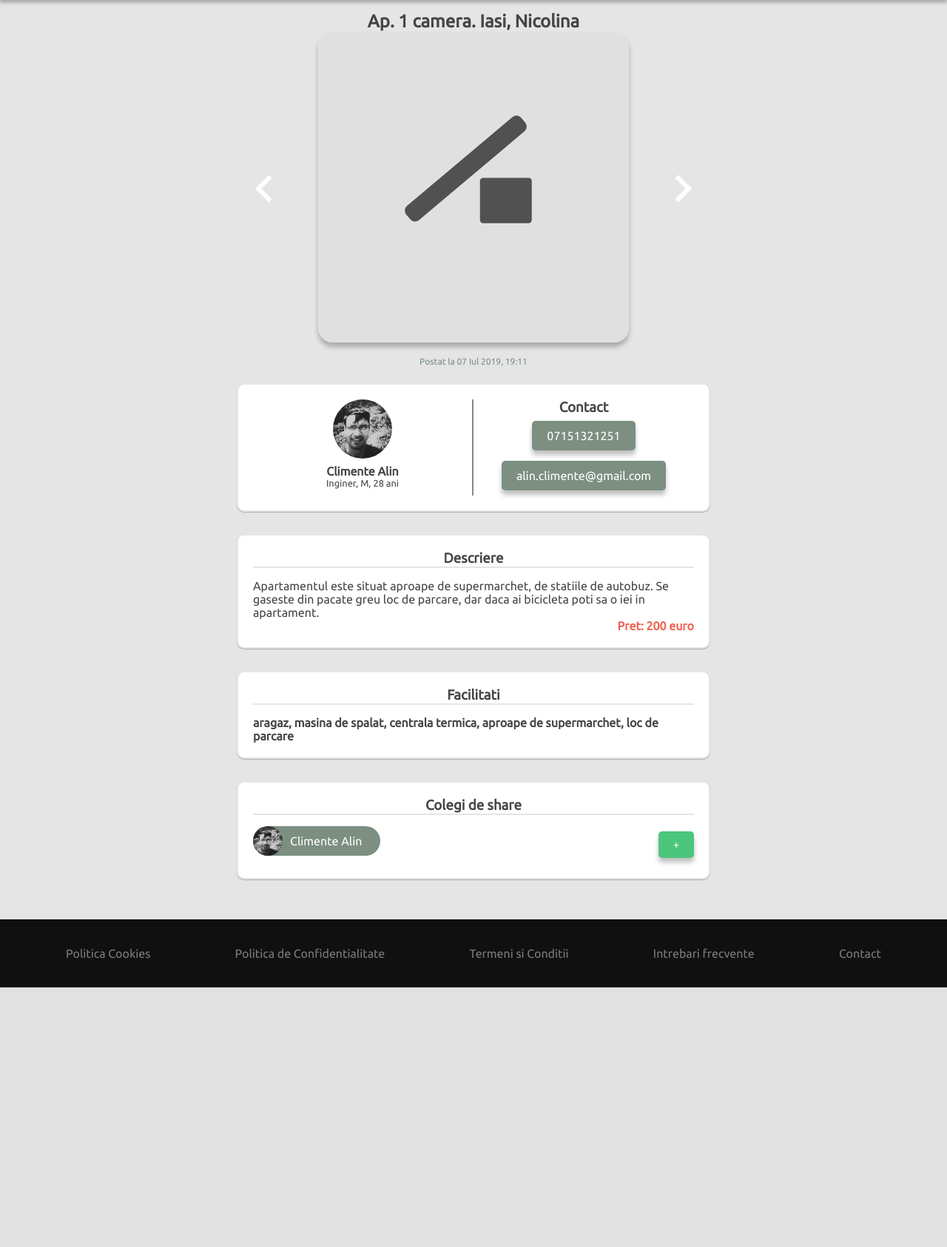
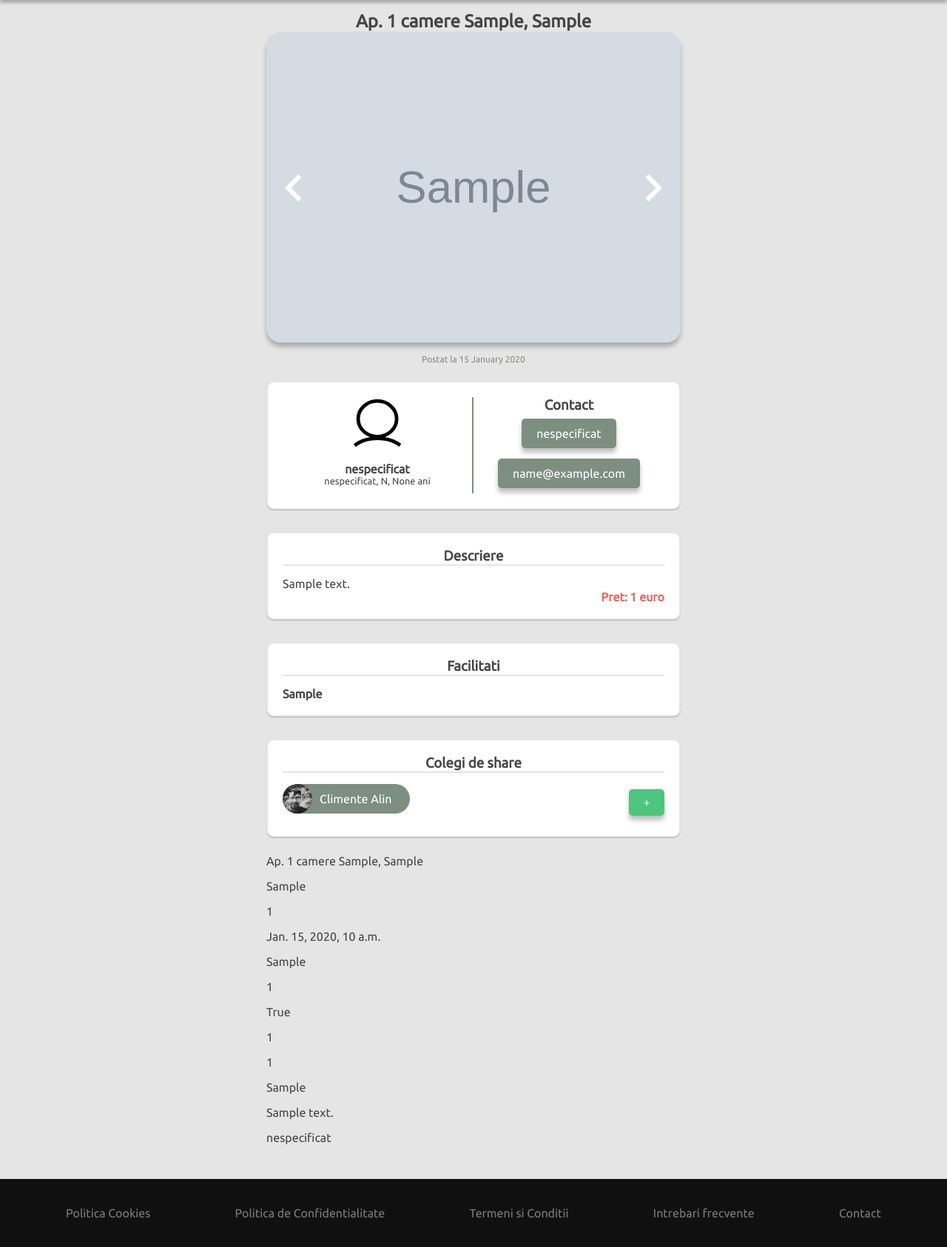
Before and after one commit to ClimenteA/chirieshare-draft2, a Django app: page /anunturi/detalii-anunt/1/ in a window 1280 px wide. Shown: the part 50-1736 px from the top of the page at 74% size. Before the commit the page ends 1385 px from the top, so only its background shows below. Run offline with Django 3.2, Linux system fonts and the light colour scheme; tables that the repository leaves empty hold one stand-in row (values such as "Sample post"); grey boxes marked "Sample" are stand-in pictures; parts of the project's set-up code (start-up, migrations or seed data) failed here and were passed over.

Commit message:
detalii anunt

```diff
--- a/chirieshare/chirieshare/urls.py
+++ b/chirieshare/chirieshare/urls.py
@@ -30,6 +30,7 @@ urlpatterns = [
     path('anunturi/adauga-la-favorite/<id_anunt>/', views.adauga_la_favorite, name="adauga_la_favorite"),
     path('anunturi/scoate-de-la-favorite/<id_anunt>/', views.scoate_de_la_favorite, name="scoate_de_la_favorite"),
     path('anunturi/filtreaza/<localitate>/<zona>/<apcam>/<pret>/', views.anunturi, name="anunturi"),
+    path('detalii-anunt/<id_anunt>/', views.detalii_anunt, name="detalii_anunt"),
     path('anunturi/detalii-anunt/<id_anunt>/', views.detalii_anunt, name="detalii_anunt"),
     # path('cont/', views.cont, name="cont"),
     # path('cont/<id_utilizator>/', views.cont, name="cont"),
--- a/chirieshare/website/models.py
+++ b/chirieshare/website/models.py
@@ -47,13 +47,16 @@ class Utilizator(AbstractUser):
     """
     email      = models.EmailField(unique=True)
     descriere  = models.CharField(max_length=255, blank=True)
-    ocupatie   = models.CharField(max_length=50, blank=True)
-    sex        = models.CharField(max_length=1, default="N", blank=True)
-    token      = models.CharField(max_length=1, blank=True)
+    ocupatie   = models.CharField(max_length=50, blank=True, default="nespecificat")
+    nume       = models.CharField(max_length=50, blank=True, default="nespecificat")
+    sex        = models.CharField(max_length=1, blank=True, default="N")
     varsta     = models.PositiveIntegerField(blank=True, null=True)
     buget      = models.PositiveIntegerField(blank=False, null=True)
-    imagine_profil  = models.ImageField(blank=True, upload_to="utilizatori/")
+    telefon    = models.CharField(max_length=20, blank=True, default="nespecificat")
+    imagine_profil  = models.ImageField(blank=True, upload_to="utilizatori/", default="utilizatori/imagine_profil.svg")
     cont_premium    = models.BooleanField(default=False)
+
+    token = models.CharField(max_length=1, blank=True)
 
     #Scoatem field/coloanele
     first_name = None
@@ -67,10 +70,6 @@ class Utilizator(AbstractUser):
 
     def __str__(self):
         return f"{self.email}"
-
-    @property
-    def nume(self):
-        return f"{self.email.split('@')[0]}"
 
     class Meta:
         verbose_name_plural = "Utilizatori"
@@ -123,7 +122,10 @@ class Anunt(models.Model):
 
     @property
     def titlu(self):
-        return f"{self.localitate}, {self.zona}"
+        if self.apartament:
+            return f"Ap. {self.numar_camere} camere {self.localitate}, {self.zona}"
+        else:
+            return f"{self.numar_camere} camere  in {self.localitate}, {self.zona}"
 
     class Meta:
         verbose_name_plural = "Anunturi"
--- a/chirieshare/website/templates/actualizare_cont.html
+++ b/chirieshare/website/templates/actualizare_cont.html
@@ -26,6 +26,12 @@
         <span>Ocupatie</span>
         <input type="text" id="ocupatie" placeholder="Ex: Inginer" />
       </label>
+
+      <label for="ocupatie">
+        <span>Telefon</span>
+        <input type="text" id="telefon" placeholder="Ex: 0723.." />
+      </label>
+
 
       <div class="mixt">
         <label for="sex">
--- a/chirieshare/website/templates/detalii_anunt.html
+++ b/chirieshare/website/templates/detalii_anunt.html
@@ -9,54 +9,47 @@
 
 
 {% block content %}
+
+
 <div class="carousel fluid">
-<h2 class="title">Ap. 1 camera. Iasi, Nicolina</h2>
+<h2 class="title">{{ anunt.titlu }}</h2>
 <ul class="images">
-    <li><img src="{% static 'logo_placeholder.svg' %}" alt="" /></li>
-    <!-- <li><img src="./pics/2.jpg" alt="" /></li>
-        <li><img src="./pics/3.jpg" alt="" /></li>
-        <li><img src="./pics/4.jpg" alt="" /></li>
-        <li><img src="./pics/2.jpg" alt="" /></li>
-        <li><img src="./pics/3.jpg" alt="" /></li> -->
+    <li><img src="/media/{{ anunt.img1 }}" /></li>
+    <li><img src="/media/{{ anunt.img2 }}" onerror="this.remove()" /></li>
+    <li><img src="/media/{{ anunt.img3 }}" onerror="this.remove()" /></li>
+    <li><img src="/media/{{ anunt.img4 }}" onerror="this.remove()" /></li>
+    <li><img src="/media/{{ anunt.img5 }}" onerror="this.remove()" /></li>
+    <li><img src="/media/{{ anunt.img6 }}" onerror="this.remove()" /></li>
 </ul>
 
 <img id="prev" src="{% static 'icons/chevron_left.svg' %}" alt="prev" />
 <img id="next" src="{% static 'icons/chevron_right.svg' %}" alt="next" />
-<span class="tip mtop">Postat la 07 Iul 2019, 19:11</span>
+<span class="tip mtop">Postat la {{ anunt.data_postarii| date:'j F Y' }}</span>
 </div>
 
 <article class="card user fluid">
 <section class="profile">
-    <img src="{% static 'ca.jpg' %}" />
-    <span class="name">Climente Alin</span>
-    <span class="about">Inginer, M, 28 ani</span>
+    <img src="/media/{{ user.imagine_profil }}" />
+    <span class="name">{{ user.nume }}</span>
+    <span class="about">{{ user.ocupatie }}, {{ user.sex }}, {{ user.varsta }} ani</span>
 </section>
 
 <section class="contact">
     <h3 class="bold">Contact</h3>
-    <button class="darkish">07151321251</button>
-    <button class="darkish">
-    alin.climente@gmail.com
-    </button>
+    <button class="darkish">{{ user.telefon }}</button>
+    <button class="darkish">{{ user.email }}</button>
 </section>
 </article>
 
 <article class="card fluid">
 <h3 class="title">Descriere</h3>
-<p>
-    Apartamentul este situat aproape de supermarchet, de statiile de
-    autobuz. Se gaseste din pacate greu loc de parcare, dar daca ai
-    bicicleta poti sa o iei in apartament.
-</p>
-<span class="right bold secondary-text"> Pret: 200 euro </span>
+<p>{{ anunt.descriere }}</p>
+<span class="right bold secondary-text"> Pret: {{ anunt.pret }} euro </span>
 </article>
 
 <article class="card fluid">
 <h3 class="title">Facilitati</h3>
-<p class="bold">
-    aragaz, masina de spalat, centrala termica, aproape de supermarchet,
-    loc de parcare
-</p>
+<p class="bold">{{ anunt.facilitati }}</p>
 </article>
 
 <article class="card fluid">
@@ -65,4 +58,86 @@
 <button class="sm right complementary">+</button>
 </article>
 
+
+
+
+
+<p>{{ anunt.titlu }}</p>
+<p>{{ anunt.zona }}</p>
+<p>{{ anunt.pret }}</p>
+<p>{{ anunt.data_postarii }}</p>
+<p>{{ anunt.localitate }}</p>
+<p>{{ anunt.id }}</p>
+<p>{{ anunt.apartament }}</p>
+<p>{{ anunt.numar_camere }}</p>
+<p>{{ anunt.numar_colegi }}</p>
+<p>{{ anunt.mfx }}</p>
+<p>{{ anunt.descriere }}</p>
+
+<p>{{ user.nume }}</p>
+
+
+<script>
+
+
+var carousels = document.getElementsByClassName("images");
+var carousel = carousels[0];
+var images = carousel.querySelectorAll("img");
+
+var next = document.querySelector("#next");
+var prev = document.querySelector("#prev");
+
+if (images.length < 2){
+    next.style.display = "none";
+    prev.style.display = "none";
+    console.log("Doar o imagine pentru acest anunt.");
+}
+
+images.forEach((img, idx) => {
+    if (idx !== 0) {
+        img.style.display = "none";
+    }else {
+        img.style.display = "block";
+    }
+})
+
+function getIdx(){
+    for (var i=0; i<images.length; i++) {
+        if (images[i].style.display === "block"){
+            images[i].style.display = "none";
+            var idx = i;
+            break;
+        }
+    }
+    return idx;
+}
+
+next.addEventListener("click", _ => {
+    // Make the current img invisible, return the index
+    var idx = getIdx();
+    // Make img visible if current index is bigger than stored idx
+    if (idx+1 === images.length){
+        images[0].style.display = "block";
+    } else {
+        images[idx+1].style.display = "block";
+    }
+
+}, false);
+
+
+prev.addEventListener("click", _ => {
+    // Make the current img invisible, return the index
+    var idx = getIdx();
+    // Make img visible if current index is bigger than stored idx
+    if (idx === 0){
+        images[images.length-1].style.display = "block";
+    } else {
+        images[idx-1].style.display = "block";
+    }
+}, false);
+
+
+</script>
+
+
 {% endblock %}
--- a/chirieshare/website/views.py
+++ b/chirieshare/website/views.py
@@ -194,9 +194,10 @@ def scoate_de_la_favorite(request, id_anunt):
     return JsonResponse({"ok": id_anunt})
 
 
-
 def detalii_anunt(request, id_anunt):
-    return render(request, "detalii_anunt.html", {})
+    anunt = Anunt.objects.get(pk=int(id_anunt.strip()))
+    user = Utilizator(email=anunt.postat_de)
+    return render(request, "detalii_anunt.html", {"anunt": anunt, "user": user})
 
 
 
```
Also changed, not shown: chirieshare/chirieshare/settings.py (+5 -4 lines), chirieshare/media/anunturi/placeholder.svg (added), chirieshare/media/utilizatori/imagine_profil.svg (added), chirieshare/website/migrations/0006_auto_20200118_1032.py (added), chirieshare/website/migrations/0007_auto_20200118_1245.py (added), chirieshare/website/migrations/0008_utilizator_nume.py (added), chirieshare/website/migrations/0009_utilizator_telefon.py (added), chirieshare/website/migrations/0010_auto_20200118_1552.py (added).
